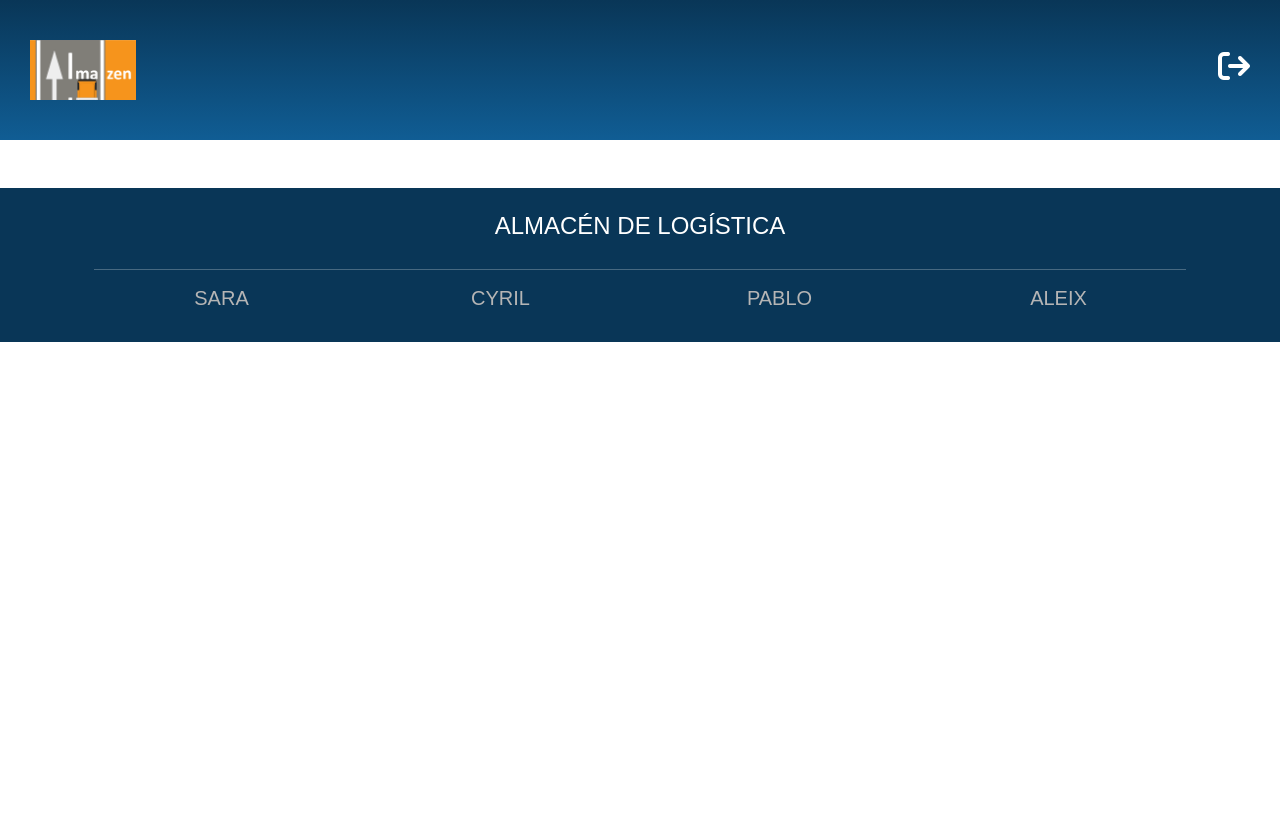
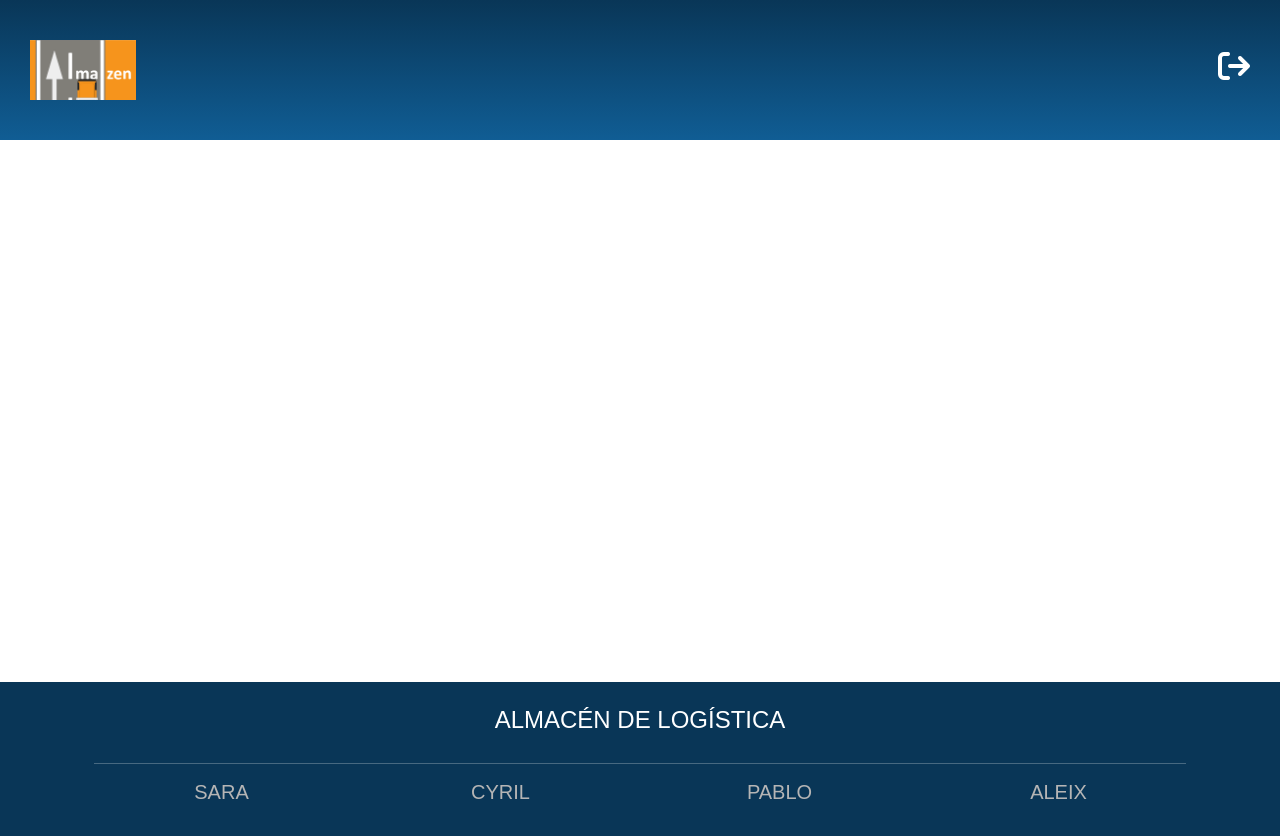
Before and after one commit to cyril-attie/front_logistica, an Angular app: page / in a window 1280 px wide. Before the commit the page ends 800 px from the top, so only its background shows below. Built offline with nearby package versions, Linux system fonts and the light colour scheme; sample sign-in values are in the browser's storage.

Commit message:
detalle-pedido

```diff
--- a/src/app/app.component.html
+++ b/src/app/app.component.html
@@ -1,6 +1,7 @@
 <app-header></app-header>
-<main [ngClass]="{'container':isLogged}" class="mb-5" >
-    <router-outlet></router-outlet>
-</main>
-
-<app-footer></app-footer>
+<div class="container-padre">
+    <main [ngClass]="{'container':isLogged}" class="mb-5" >
+        <router-outlet></router-outlet>
+    </main>
+    <app-footer></app-footer>
+</div>
--- a/src/app/app.component.sass
+++ b/src/app/app.component.sass
@@ -1,8 +1,8 @@
-/*.wrapper
- margin-top: 20px
- margin-bottom: 20px
- margin-left: auto
- margin-right: auto
- max-width: 1440px
- padding-left: 16px
- padding-right: 16px */
+
+  //Conainter padre para ael footer
+
+.container-padre
+  display: flex
+  flex-direction: column
+  justify-content: space-between
+  min-height: 84vh
--- a/src/app/components/footer/footer.component.sass
+++ b/src/app/components/footer/footer.component.sass
@@ -5,5 +5,6 @@
     text-decoration: solid
     color: white
 
+
 .text-nombres
     color: #b5b5b5
--- a/src/app/components/formulario/detalle-pedido-form/detalle-pedido-form.component.ts
+++ b/src/app/components/formulario/detalle-pedido-form/detalle-pedido-form.component.ts
@@ -87,15 +87,27 @@ export class DetallePedidoFormComponent implements OnInit {
       try {
         const pedido =  this.pedidoForm.value;
         delete pedido["pedidos_id"];
+
+        //Formatemos fechas
+        let fechaSalida= new Date(pedido.fecha_salida);
+        let fechaLlegada= new Date(pedido.fecha_llegada);
+
+        let fechaSalidaFormat =formatDate(fechaSalida,'yyyy-MM-dd hh:mm:ss','en');
+        let fechaLlegadaFormat =formatDate(fechaLlegada,'yyyy-MM-dd hh:mm:ss','en');
+
+        pedido.fecha_salida  =fechaSalidaFormat;
+        pedido.fecha_llegada  =fechaLlegadaFormat;
+
+        //Montamos stocks
         pedido.stocks = this.stocksFiltred(this.filasStock);
+        console.log(pedido);
+
+        //Realizamos petición
         const response = await this.pedidosService.create(pedido);
         if (response.fatal) {
           return this.notificacionesService.showError(response.fatal);
         }
         this.notificacionesService.showInfo("Se ha creado correctamente el pedido " + response.insertId);
-        //this.id = response.insertId;
-        //this.isUpdate = true;
-        //this.buttonName = "Actualizar";
         this.router.navigate(['/pedido/' + response.insertId]);
         return;
       } catch (error) {
@@ -108,9 +120,24 @@ export class DetallePedidoFormComponent implements OnInit {
     try{
       const pedido =  this.pedidoForm.value;
       delete pedido["pedidos_id"];
+
+      //Formatemos fechas
+      let fechaSalida= new Date(pedido.fecha_salida);
+      let fechaLlegada= new Date(pedido.fecha_llegada);
+
+      let fechaSalidaFormat =formatDate(fechaSalida,'yyyy-MM-dd hh:mm:ss','en');
+      let fechaLlegadaFormat =formatDate(fechaLlegada,'yyyy-MM-dd hh:mm:ss','en');
+
+      pedido.fecha_salida  =fechaSalidaFormat;
+      pedido.fecha_llegada  =fechaLlegadaFormat;
+
+      //Montamos stocks
       pedido.stocks = this.stocksFiltred(this.filasStock);
       console.log(pedido);
+
+      //Realizamos petición
       const response = await this.pedidosService.update(pedido,this.id);
+      console.log(response);
       if (response.fatal) {
         return this.notificacionesService.showError(response.fatal);
       }
--- a/src/app/servicios/pedidos.service.ts
+++ b/src/app/servicios/pedidos.service.ts
@@ -54,6 +54,7 @@ export class PedidosService {
         'Authorization': localStorage.getItem('token_almacen')!
       })
     }
+    console.log(`${this.baseUrl}/${id}`);
     return lastValueFrom(this.httpClient.put<Pedido>(`${this.baseUrl}/${id}`, pedido, httpOptions))
   }
 
--- a/src/environments/environment.development.ts
+++ b/src/environments/environment.development.ts
@@ -1,7 +1,7 @@
 export const environment = {
     production: false,
-    apiUrl: 'http://113.30.148.96:3000'
+    apiUrl: 'http://113.30.148.96'
 };
 
 //apiUrl: 'http://localhost:3000'
-//apiUrl: 'http://113.30.148.96:3000'
+//apiUrl: 'http://113.30.148.96'
--- a/src/environments/environment.ts
+++ b/src/environments/environment.ts
@@ -1,7 +1,7 @@
 export const environment = {
     production: true,
-    apiUrl: 'http://113.30.148.96:3000'
+    apiUrl: 'http://113.30.148.96'
 };
 
 //apiUrl: 'http://localhost:3000'
-//apiUrl: 'http://113.30.148.96:3000'
+//apiUrl: 'http://113.30.148.96'
--- a/src/index.html
+++ b/src/index.html
@@ -27,6 +27,6 @@
     <link rel="stylesheet" href="https://cdnjs.cloudflare.com/ajax/libs/font-awesome/6.3.0/css/all.min.css" integrity="sha512-SzlrxWUlpfuzQ+pcUCosxcglQRNAq/DZjVsC0lE40xsADsfeQoEypE+enwcOiGjk/bSuGGKHEyjSoQ1zVisanQ==" crossorigin="anonymous" referrerpolicy="no-referrer" />
 </head>
 <body>
-<app-root></app-root>
+<app-root class="altura-minima"></app-root>
 </body>
 </html>
```
Also changed, not shown: src/styles.sass (line endings or trailing spaces).
